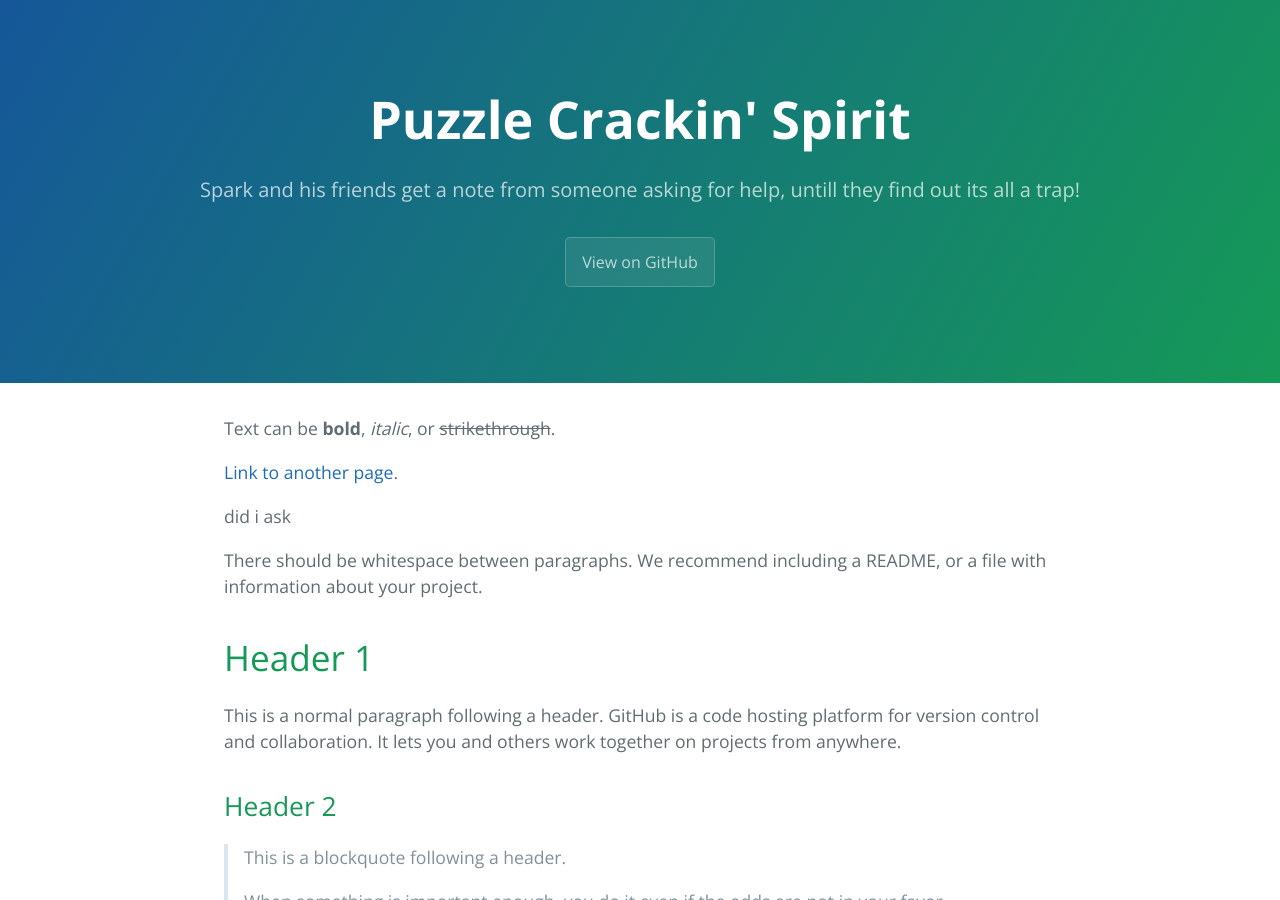
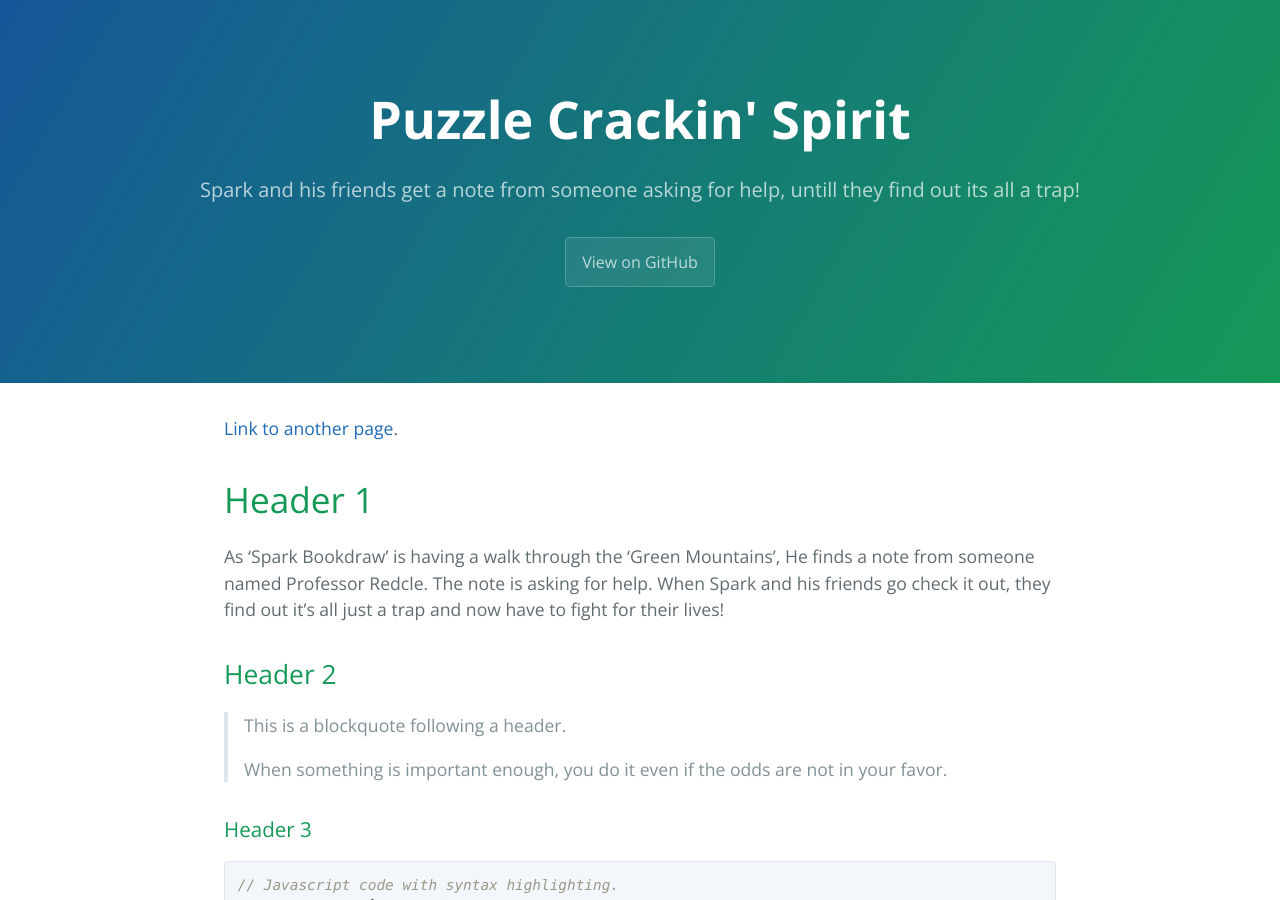
Before and after one commit to Projectmasternoi/Puzzle-Crackin-Spirit, a Jekyll site: the page built from index.md, in a window 1280 px wide and 900 px high. Built offline with Jekyll 4.4.1, drawn with Linux system fonts in a browser that asks for light colours.

Commit message:
Update index.md

```diff
--- a/index.md
+++ b/index.md
@@ -2,17 +2,14 @@
 layout: default
 ---
 
-Text can be **bold**, _italic_, or ~~strikethrough~~.
 
 [Link to another page](./another-page.html).
 
-did i ask
 
-There should be whitespace between paragraphs. We recommend including a README, or a file with information about your project.
 
 # Header 1
 
-This is a normal paragraph following a header. GitHub is a code hosting platform for version control and collaboration. It lets you and others work together on projects from anywhere.
+As 'Spark Bookdraw' is having a walk through the 'Green Mountains', He finds a note from someone named Professor Redcle. The note is asking for help. When Spark and his friends go check it out, they find out it's all just a trap and now have to fight for their lives!
 
 ## Header 2
 
```
